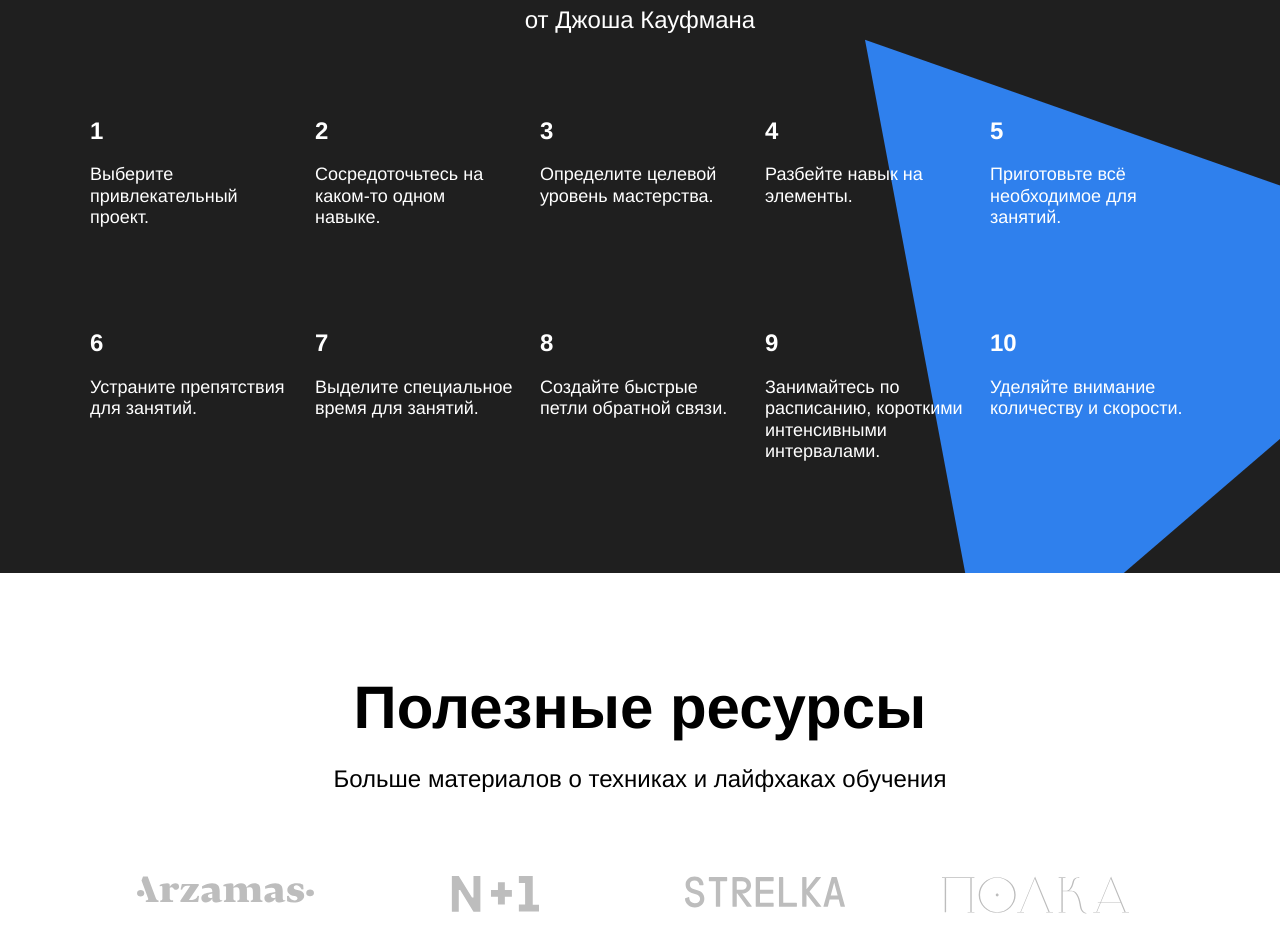
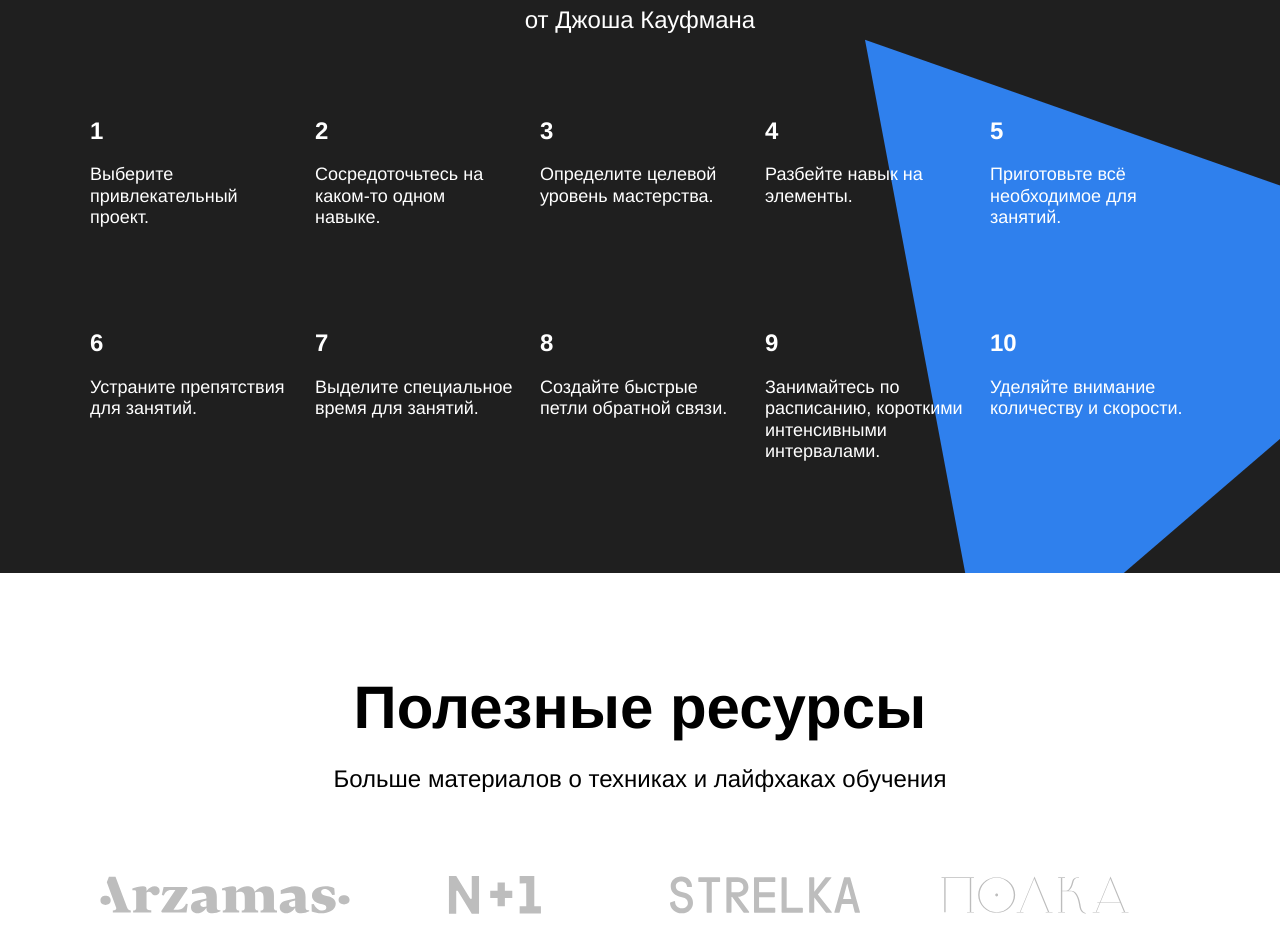
Before and after one commit to Kalibryyy/how-to-learn, a plain HTML site: page index.html in a window 1280 px wide. Shown: the part 6355-7307 px from the top of the page. Drawn offline with Linux system fonts and the light colour scheme.

Commit message:
убрала обёртку ссылки на книгу, изменила размеры логотипов

```diff
--- a/blocks/khan/__buy-link/khan__buy-link.css
+++ b/blocks/khan/__buy-link/khan__buy-link.css
@@ -4,6 +4,7 @@
     font-weight: normal;
     text-decoration: none;
     color: #2f80ed;
+    align-self: flex-start;
 }
 
 .khan__buy-link:hover {
--- a/blocks/resources/__logo/resources__logo.css
+++ b/blocks/resources/__logo/resources__logo.css
@@ -1,8 +1,6 @@
 .resources__logo {
-    display: inline-block;
     width: 270px;
     height: 38px;
-    text-align: center;
 }
 
 .resources__logo:hover {
--- a/index.html
+++ b/index.html
@@ -167,7 +167,7 @@
           <p class="khan__quote-author-subline">Кинорежиссер, продюсер</p>
           <div class="khan__book-container">
             <img src="./images/images_sprint-2/khan-book.jpg" alt="книга Салмана Хана" class="khan__book-pic">
-            <div><a href="#" class="khan__buy-link">Купить книгу &rarr;</a></div>
+            <a href="#" class="khan__buy-link">Купить книгу &rarr;</a>
           </div>
         </div>
       </section>
@@ -227,15 +227,15 @@
         <p class="section-subtitle">Больше материалов о техниках и лайфхаках обучения</p>
 
           <ul class="resources__logo-zone">
-            <li><a href="#" class="resources__logo"><img src="./images/images_sprint-2/logo/resources-arzamas.svg"
-                  alt="арзамас"></a></li>
-            <li><a href="#" class="resources__logo"><img src="./images/images_sprint-2/logo/resources-n1.svg"
-                  alt="н1"></a>
+            <li><a href="#"><img src="./images/images_sprint-2/logo/resources-arzamas.svg"
+                  alt="арзамас" class="resources__logo"></a></li>
+            <li><a href="#"><img src="./images/images_sprint-2/logo/resources-n1.svg"
+                  alt="н1" class="resources__logo"></a>
             </li>
-            <li><a href="#" class="resources__logo"><img src="./images/images_sprint-2/logo/resources-strelka.svg"
-                  alt="стрелка"></a></li>
-            <li><a href="#" class="resources__logo"><img src="./images/images_sprint-2/logo/resources-polka.svg"
-                  alt="полка"></a>
+            <li><a href="#"><img src="./images/images_sprint-2/logo/resources-strelka.svg"
+                  alt="стрелка" class="resources__logo"></a></li>
+            <li><a href="#"><img src="./images/images_sprint-2/logo/resources-polka.svg"
+                  alt="полка" class="resources__logo"></a>
             </li>
           </ul>
 
```
